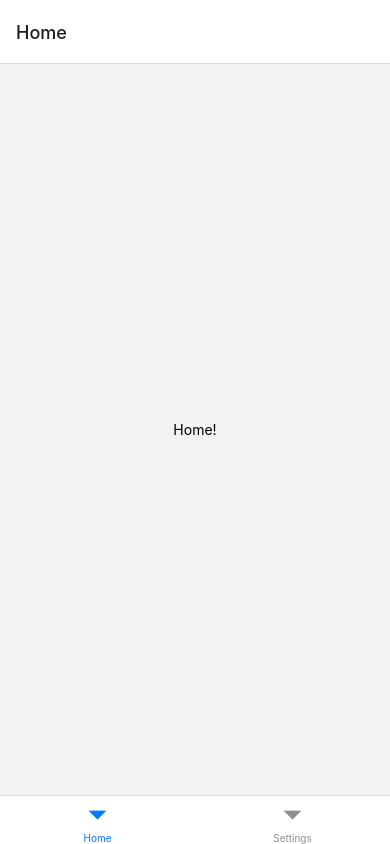
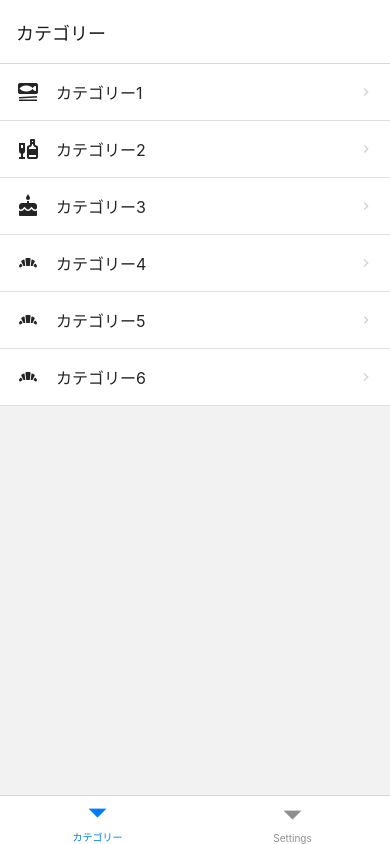
Before and after one commit to yuji33/Ron, a React Native app: screen / in a window 390 px wide. Built offline with nearby package versions, Linux system fonts and the light colour scheme.

Commit message:
add CategoryList

```diff
--- a/App.js
+++ b/App.js
@@ -4,6 +4,7 @@ import { StyleSheet, Text, View } from 'react-native';
 import { NavigationContainer } from '@react-navigation/native';
 import { SafeAreaProvider } from 'react-native-safe-area-context';
 import { createBottomTabNavigator } from '@react-navigation/bottom-tabs';
+import CategoryList from './src/CategoryList';
 const Tab = createBottomTabNavigator();
 
 export default function App() {
@@ -11,7 +12,7 @@ export default function App() {
     <SafeAreaProvider>
        <NavigationContainer>
         <Tab.Navigator>
-         <Tab.Screen name="Home" component={HomeScreen} />
+         <Tab.Screen name="カテゴリー" component={CategoryList} />
          <Tab.Screen name="Settings" component={SettingsScreen} />
         </Tab.Navigator>
         {/* <View style={styles.container}> */}
--- /dev/null
+++ b/src/CategoryList.js
@@ -0,0 +1,48 @@
+import { ListItem, Icon } from 'react-native-elements'
+import React from 'react';
+import { StyleSheet, Text, View } from 'react-native';
+
+export default function CategoryList () {
+return (
+    <View>
+  {
+    list.map((item, i) => (
+      <ListItem key={i} bottomDivider>
+        <Icon name={item.icon} />
+        <ListItem.Content>
+          <ListItem.Title>{item.title}</ListItem.Title>
+        </ListItem.Content>
+        <ListItem.Chevron />
+      </ListItem>
+    ))
+  }
+</View>
+);
+}
+
+const list = [
+  {
+    title: 'カテゴリー1',
+    icon: 'set-meal'
+  },
+  {
+    title: 'カテゴリー2',
+    icon: 'liquor'
+  },
+  {
+      title: 'カテゴリー3',
+      icon: 'cake'
+  },
+  {
+    title: 'カテゴリー4',
+    icon: 'bakery-dining'
+  },
+  {
+    title: 'カテゴリー5',
+    icon: 'bakery-dining'
+  },
+  {
+    title: 'カテゴリー6',
+    icon: 'bakery-dining'
+  },
+]
```
